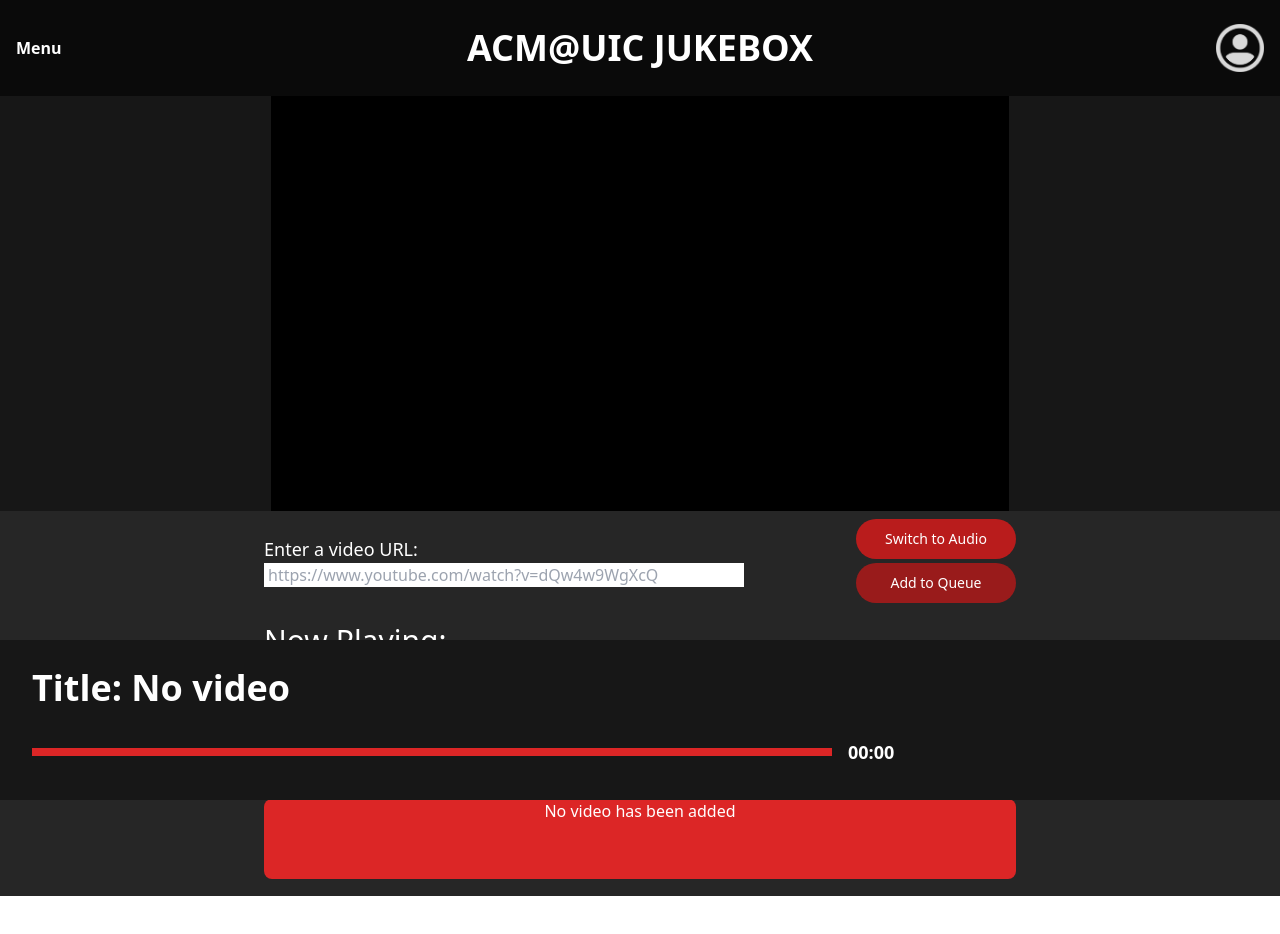
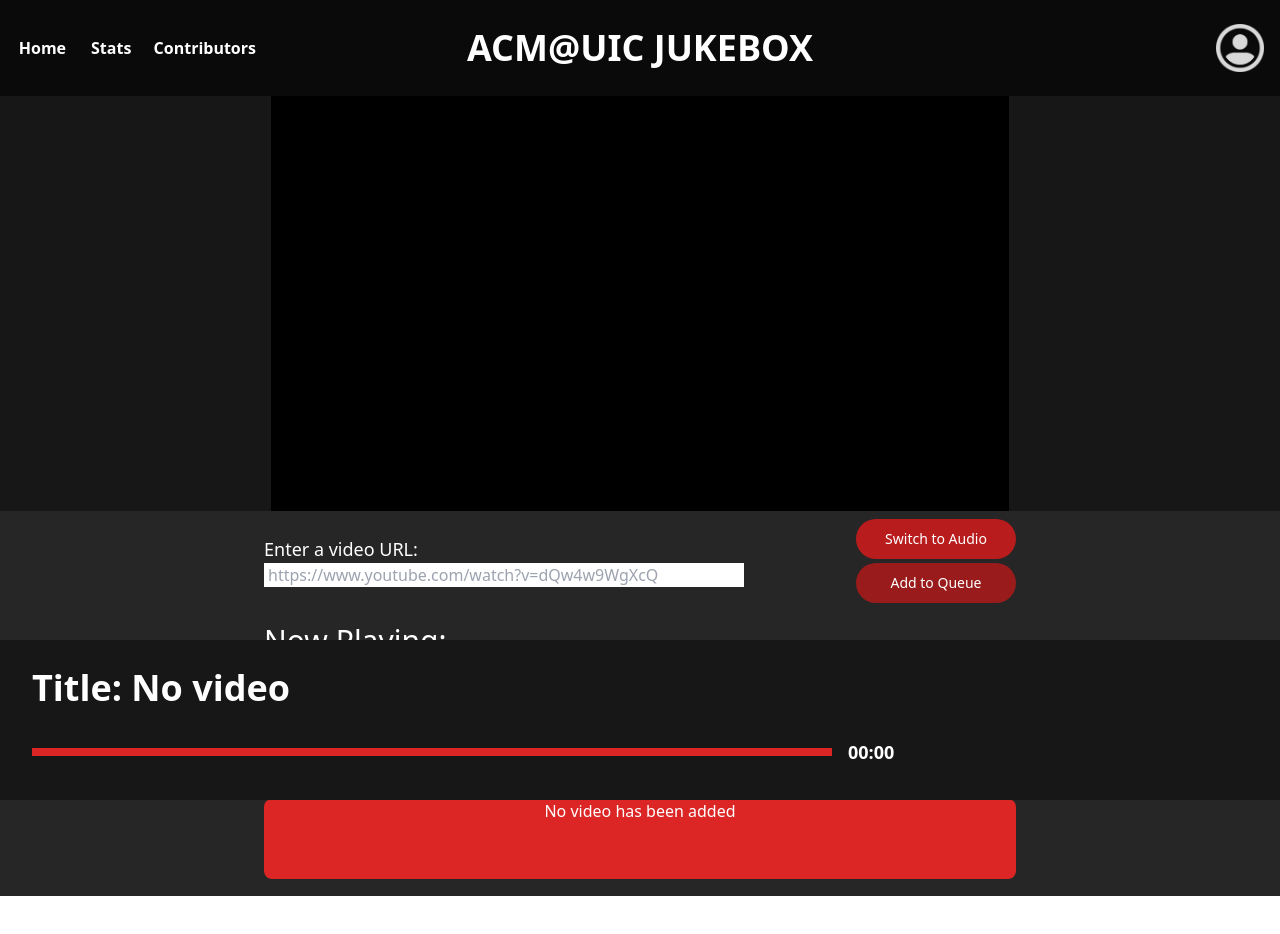
Before and after one commit to acm-uic/Jukebox, a React (Vite) app: page / in a window 1280 px wide. Shown: the top 934 px of the page. Built offline with nearby package versions, Linux system fonts and the light colour scheme.

Commit message:
Added a smoother animation for mobile menu and removed the need to click the menu button in desktop devices

```diff
--- a/src/components/Header.jsx
+++ b/src/components/Header.jsx
@@ -1,18 +1,34 @@
 import { useState } from "react";
 import MenuDropdown from "./MenuDropdown";
+import { Link } from "react-router-dom";
 
 export const Header = () => {
-  const [menu, setMenu] = useState(false);
-
-  function handleClick() {
-    setMenu(!menu);
-  }
+  const [showMenu, setShowMenu] = useState(false);
 
   return (
-    <nav className="fixed z-50 px-4 flex items-center justify-between w-full h-24 font-black bg-neutral-950 text-white">
+    <>
+      <nav className="fixed z-10 px-4 flex items-center justify-between w-full h-24 font-black bg-neutral-950 text-white">
         <div className="lg:w-1/4 flex gap-2 lg:gap-4">
-        <button onClick={handleClick}>Menu</button>
-        {menu && <MenuDropdown />}
+          <button className="lg:hidden" onClick={() => setShowMenu(!showMenu)}>
+            Menu
+          </button>
+          <ul className="gap-4 min-w-[240px] flex-row bg-transparent text-white py-0 text-base w-auto lg:flex hidden">
+            <li className="hover:text-white hover:underline w-full py-2">
+              <Link className="w-full flex justify-center" to="/">
+                Home
+              </Link>
+            </li>
+            <li className="hover:text-white hover:underline w-full py-2">
+              <Link className="w-full flex justify-center" to="/stats">
+                Stats
+              </Link>
+            </li>
+            <li className="hover:text-white hover:underline w-full py-2">
+              <Link className="w-full flex justify-center" to="/contributors">
+                Contributors
+              </Link>
+            </li>
+          </ul>
         </div>
         <h1 className="text-center text-xl md:text-4xl lg:w-1/2">
           ACM@UIC JUKEBOX
@@ -23,5 +39,7 @@ export const Header = () => {
           </button>
         </div>
       </nav>
+      <MenuDropdown showMenu={showMenu} setShowMenu={setShowMenu} />
+    </>
   );
 };
--- a/src/components/MenuDropdown.jsx
+++ b/src/components/MenuDropdown.jsx
@@ -1,22 +1,34 @@
-import React from "react";
 import { Link } from "react-router-dom";
 
-export default function MenuDropdown() {
+export default function MenuDropdown({ showMenu, setShowMenu }) {
   return (
-    <ul className="lg:gap-4 lg:min-w-[240px] lg:static lg:flex-row lg:bg-transparent lg:text-white lg:py-0 lg:text-base lg:w-auto absolute left-0 top-[96px] bg-gray-400 w-full flex flex-col items-center gap-1 py-1 text-xl text-gray-300">
-      <li className="hover:text-white hover:underline w-full py-2">
+    <ul
+      className={`lg:hidden z-[5] fixed left-0 duration-100 - ${
+        showMenu ? "top-[96px]" : "top-[-10%]"
+      } bg-gray-400 w-full flex flex-col items-center gap-1 py-1 text-xl text-gray-300`}
+    >
+      <li
+        className="hover:text-white hover:underline w-full py-2"
+        onClick={() => setShowMenu(false)}
+      >
         <Link className="w-full flex justify-center" to="/">
           Home
         </Link>
       </li>
-      <div className="border w-full lg:hidden" />
-      <li className="hover:text-white hover:underline w-full py-2">
+      <div className="border w-full" />
+      <li
+        className="hover:text-white hover:underline w-full py-2"
+        onClick={() => setShowMenu(false)}
+      >
         <Link className="w-full flex justify-center" to="/stats">
           Stats
         </Link>
       </li>
-      <div className="border w-full lg:hidden" />
-      <li className="hover:text-white hover:underline w-full py-2">
+      <div className="border w-full" />
+      <li
+        className="hover:text-white hover:underline w-full py-2"
+        onClick={() => setShowMenu(false)}
+      >
         <Link className="w-full flex justify-center" to="/contributors">
           Contributors
         </Link>
```
Lines whose indentation alone changed are shown as unchanged.
